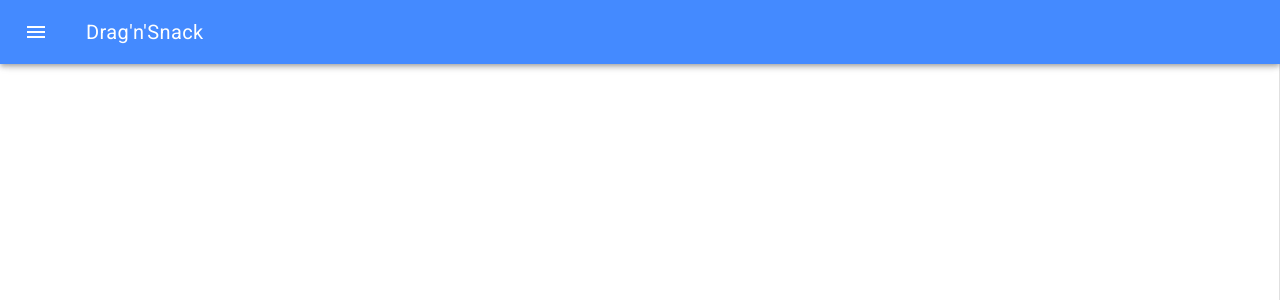
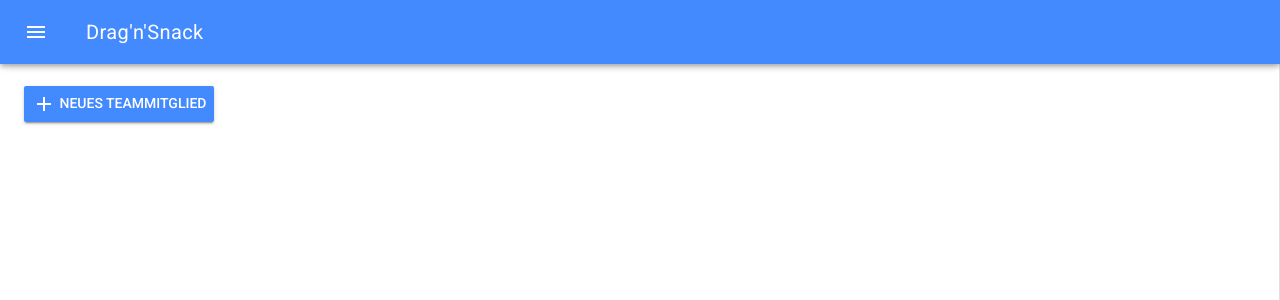
Before and after one commit to mrlorka/drag-n-snack, a Vue app: page /#/members in a window 1280 px wide. Shown: the top 300 px of the page. Built offline with nearby package versions, Linux system fonts and the light colour scheme.

Commit message:
Neue View für Memebers

```diff
--- a/src/App.vue
+++ b/src/App.vue
@@ -22,6 +22,11 @@
           <md-list-item to="/projects" @click="menuVisible = false">
               <md-icon>work</md-icon>
               <span class="md-list-item-text">Projekte</span>
+          </md-list-item>
+
+          <md-list-item to="/members" @click="menuVisible = false">
+              <md-icon>face</md-icon>
+              <span class="md-list-item-text">Team</span>
           </md-list-item>
 
           <md-list-item to="/about" @click="menuVisible = false">
--- a/src/router.js
+++ b/src/router.js
@@ -3,6 +3,7 @@ import Router from 'vue-router'
 import Home from './views/Home.vue'
 import About from './views/About.vue'
 import Projects from './views/Projects.vue'
+import Members from './views/Members.vue'
 
 Vue.use(Router)
 
@@ -22,6 +23,11 @@ export default new Router({
       path: '/projects',
       name: 'projects',
       component: Projects
+    },
+    {
+      path: '/members',
+      name: 'members',
+      component: Members
     }
   ]
 })
--- /dev/null
+++ b/src/views/Members.vue
@@ -0,0 +1,38 @@
+<template>
+  <div>
+    <md-button class="md-primary md-raised" @click="addMember()">
+      <md-icon>add</md-icon>
+      Neues Teammitglied
+    </md-button>
+    <md-list>
+      <md-list-item v-for="member in members" :key="member.id">
+        <md-button class="md-icon-button" @click="removeMember(member.id)">
+          <md-icon>delete</md-icon>
+        </md-button>
+        <md-field md-inline>
+          <label>Neues Teammitglied</label>
+          <md-input v-model="member.name"></md-input>
+        </md-field>
+      </md-list-item>
+    </md-list>
+  </div>
+</template>
+<script>
+import { mapState, mapActions } from 'vuex'
+export default {
+    computed: mapState({
+        members: state => state.members
+    }),
+    methods: {
+        ...mapActions([
+            'addMember',
+            'removeMember'
+        ])
+    }
+}
+</script>
+<style scoped>
+    .md-list {
+        width: 300px;
+    }
+</style>
```
